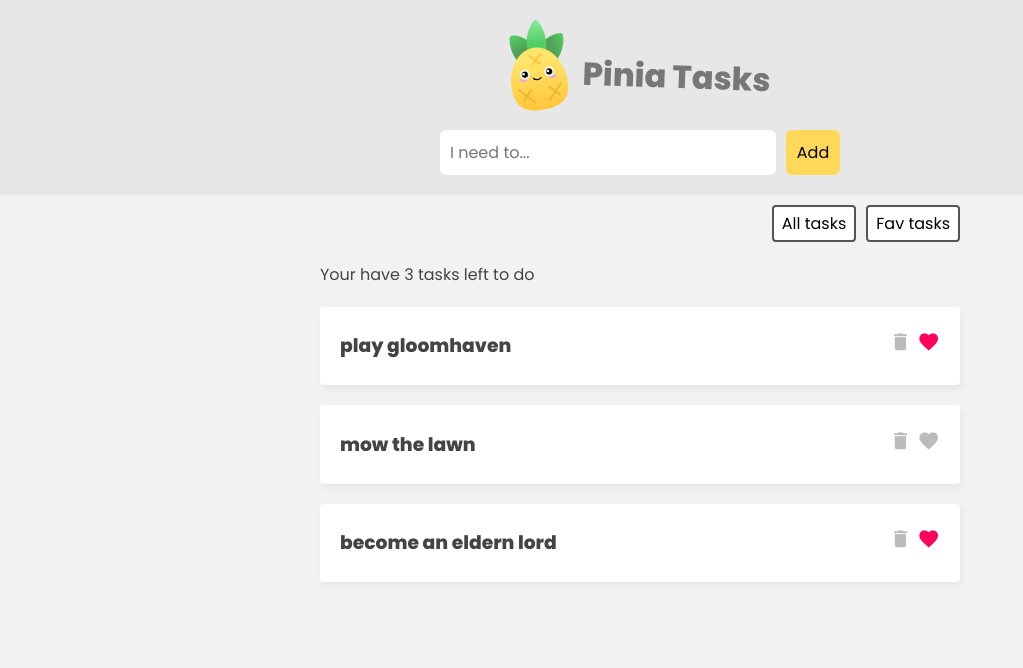
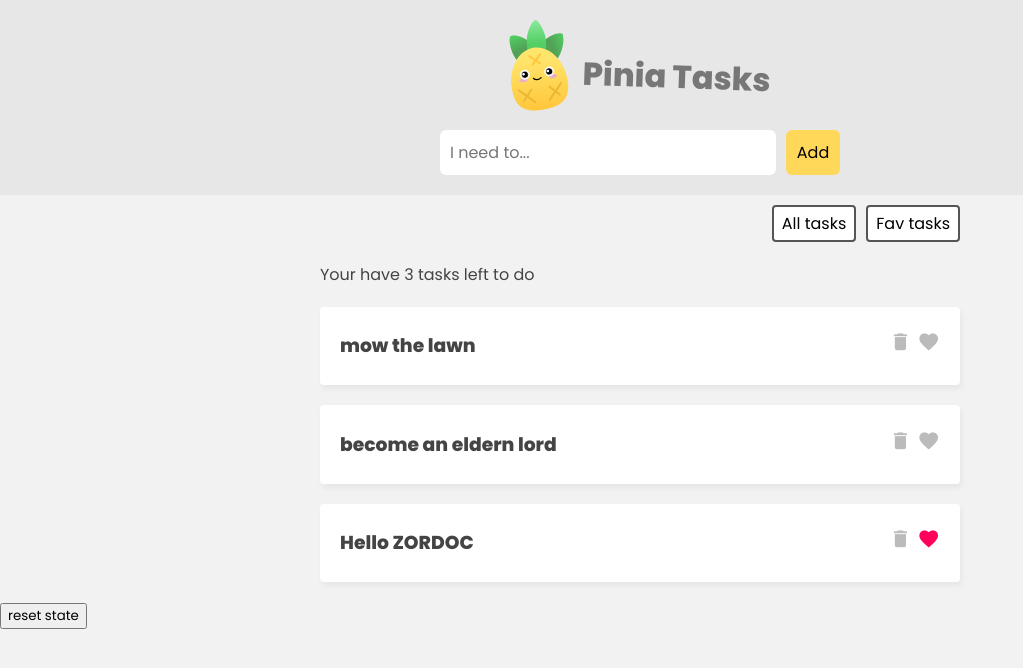
Before and after one commit to iamAndreyGavrilov/Pinia-Tasks, a Vue app: page / in a window 1280 px wide. Shown: the top 668 px of the page, without its empty margins (0-1023 px from the left). Built offline with nearby package versions, Linux system fonts and the light colour scheme; data requests are answered from the project's data file.

Commit message:
деструктуризация state и getters

```diff
--- a/data/db.json
+++ b/data/db.json
@@ -1,10 +1,5 @@
 {
   "tasks": [
-    {
-      "id": 1,
-      "title": "play gloomhaven",
-      "isFav": true
-    },
     {
       "id": 2,
       "title": "mow the lawn",
@@ -12,8 +7,13 @@
     },
     {
       "title": "become an eldern lord",
+      "isFav": false,
+      "id": 3
+    },
+    {
+      "title": "Hello ZORDOC",
       "isFav": true,
-      "id": 3
+      "id": 7427
     }
   ]
 }
--- a/src/App.vue
+++ b/src/App.vue
@@ -19,21 +19,23 @@
     </nav>
 
     <!-- loading -->
-    <div class="loading" v-if="taskStore.loading">Loading tasks...</div>
+    <div class="loading" v-if="loading">Loading tasks...</div>
 
     <!-- task list -->
     <div class="task-list" v-if="filter === 'all'">
-      <p>Your have {{ taskStore.totalCount }} tasks left to do</p>
-      <div v-for="task in taskStore.tasks" :key="task.id">
+      <p>Your have {{ totalCount }} tasks left to do</p>
+      <div v-for="task in tasks" :key="task.id">
         <TaskDetails :task="task" />
       </div>
     </div>
     <div class="task-list" v-if="filter === 'favs'">
-      <p>Your have {{ taskStore.favCount }} favs left to do</p>
-      <div v-for="task in taskStore.favs" :key="task.id">
+      <p>Your have {{ favCount }} favs left to do</p>
+      <div v-for="task in favs" :key="task.id">
         <TaskDetails :task="task" />
       </div>
     </div>
+
+    <button @click="taskStore.$reset">reset state</button>
   </main>
 </template>
 
@@ -42,18 +44,22 @@ import { ref } from "@vue/reactivity";
 import TaskDetails from "./components/TaskDetails.vue";
 import TaskForm from "./components/TaskForm.vue";
 import { useTaskStore } from "./stores/TaskStore";
+import { storeToRefs } from "pinia";
 
 export default {
   components: { TaskDetails, TaskForm },
   setup() {
     const taskStore = useTaskStore();
 
+    const { loading, totalCount, tasks, favCount, favs } =
+      storeToRefs(taskStore);
+
     // fetch tasks
     taskStore.getTasks();
 
     const filter = ref("all");
 
-    return { taskStore, filter };
+    return { taskStore, filter, loading, totalCount, tasks, favCount, favs };
   },
 };
 </script>
```
